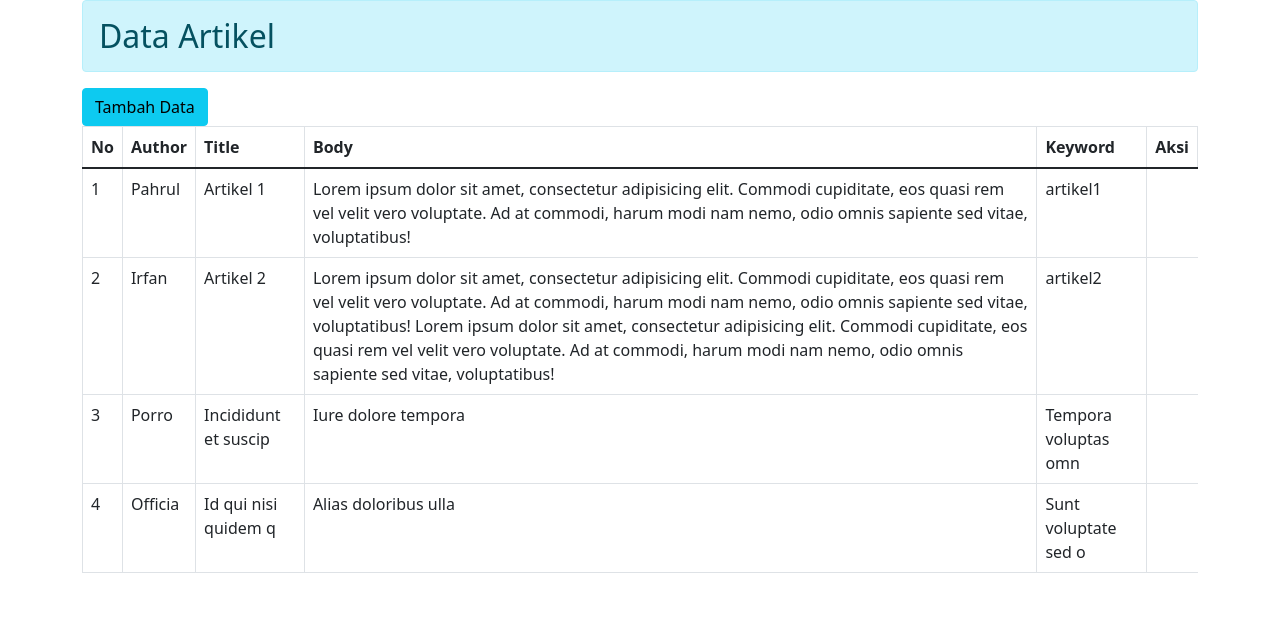
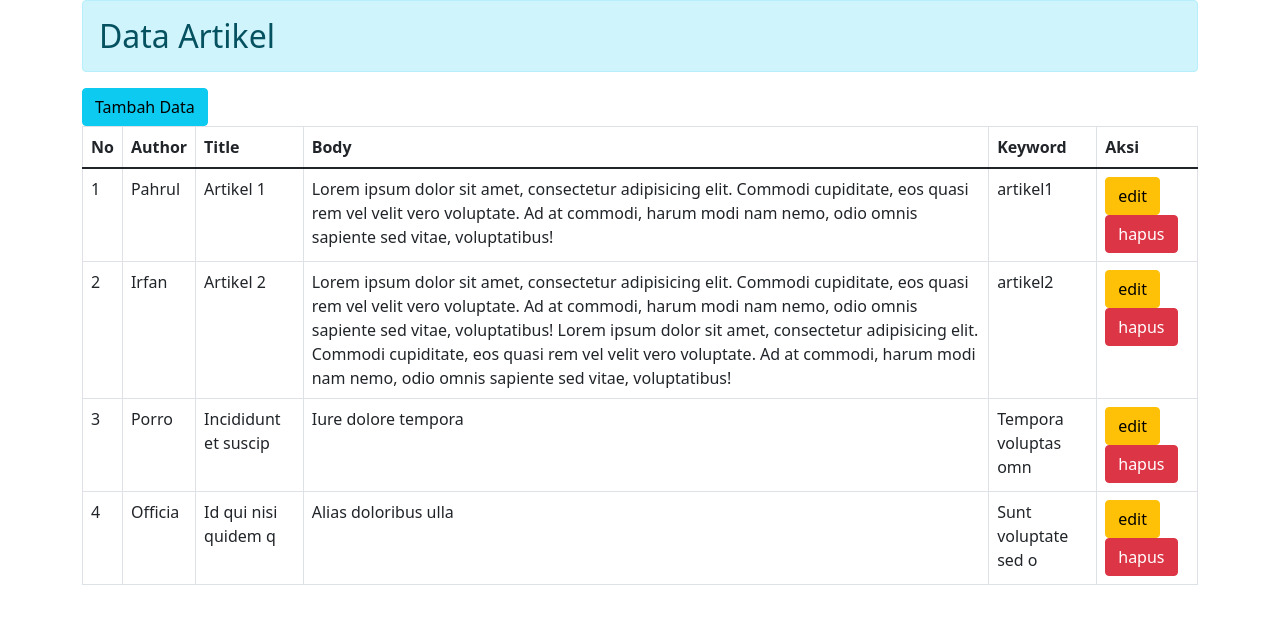
Before and after one commit to pahrulirfan/web-dasar-2021, a PHP site: page /crud/index.php in a window 1280 px wide. Shown: the top 624 px of the page. Run offline with PHP 8.4, Linux system fonts and the light colour scheme; data comes from the database, SQL or seed files in the repository.

Commit message:
edit delete button

```diff
--- a/crud/index.php
+++ b/crud/index.php
@@ -36,6 +36,15 @@
             <td> <?php echo $data->title; ?> </td>
             <td> <?php echo $data->body; ?> </td>
             <td> <?php echo $data->keyword; ?> </td>
+            <td>
+                <a href="edit.php?id=<?= $data->id;?>">
+                    <input type="submit" value="edit" class="btn btn-warning">
+                </a>
+                <a href="hapus.php?id=<?= $data->id?>">
+                    <input type="submit" value="hapus" onclick="confirm('yakin hapus data?')" class="btn btn-danger">
+                </a>
+            </td>
+
         </tr>
 
         <?php
```
